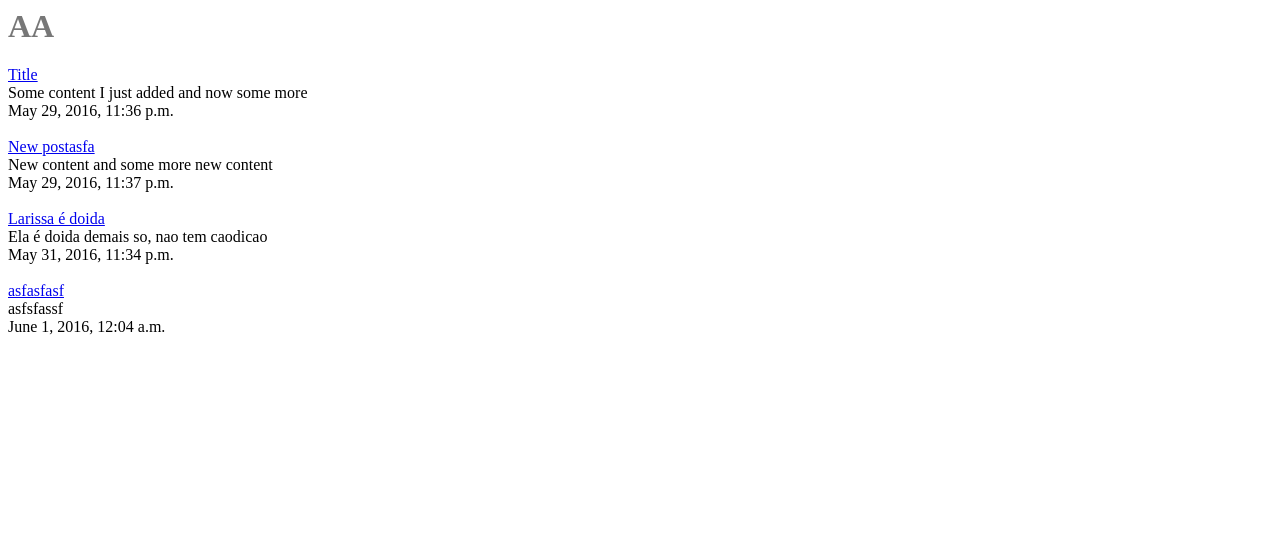
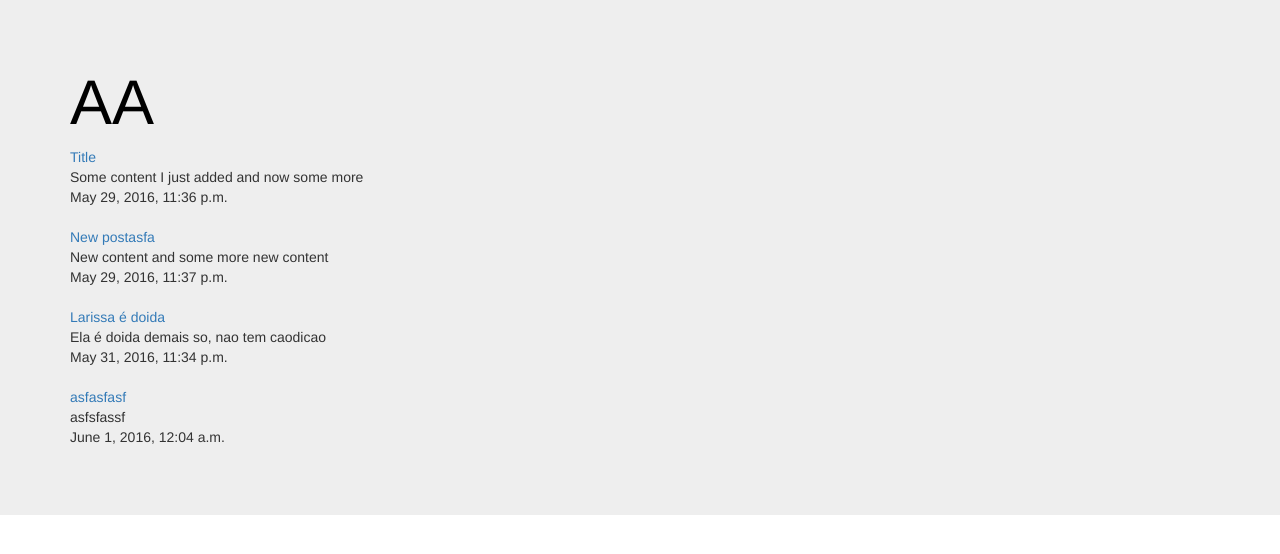
Before and after one commit to jeandiangelis/django-blog, a Django app: page /posts/ in a window 1280 px wide. Shown: the top 554 px of the page. Run offline with Django 3.2, Linux system fonts and the light colour scheme; data comes from the database, SQL or seed files in the repository; some libraries are stand-ins or nearby versions.

Commit message:
Bootstrap added

```diff
--- a/blogtutorial/settings.py
+++ b/blogtutorial/settings.py
@@ -127,3 +127,4 @@ STATICFILES_DIRS = [
 ]
 
 STATIC_ROOT = os.path.join(os.path.dirname(BASE_DIR), "static_cdn")
+MEDIA_ROOT = os.path.join(os.path.dirname(BASE_DIR), "media_cdn")
--- a/posts/views.py
+++ b/posts/views.py
@@ -25,8 +25,6 @@ def post_create(request):
         messages.success(request, "Success!")
 
         return HttpResponseRedirect(post.get_absolute_url())
-    else:
-        messages.error(request, "Something went wrong!")
 
     context = {
         "form": form,
--- a/static/css/base.css
+++ b/static/css/base.css
@@ -1,3 +1,3 @@
-h1 {
-    color: #777777;
+#teste {
+    color: #000000;
 }
--- a/templates/posts/base.html
+++ b/templates/posts/base.html
@@ -1,15 +1,25 @@
-<!--DOCTYPE html-->
+{% load staticfiles %}
+<!--DOCTYPE htmlti-->
 <html lang="en">
 <head>
     <meta charset="UTF-8">
     <title>{% block head_title %}Learn django! {% endblock head_title %}</title>
-    <link rel="stylesheet" href="/static/css/base.css">
+    <link rel="stylesheet" href='{% static "css/base.css" %}' />
+    <!-- Latest compiled and minified CSS -->
+    <link rel="stylesheet" href="https://maxcdn.bootstrapcdn.com/bootstrap/3.3.6/css/bootstrap.min.css" integrity="sha384-1q8mTJOASx8j1Au+a5WDVnPi2lkFfwwEAa8hDDdjZlpLegxhjVME1fgjWPGmkzs7" crossorigin="anonymous">
+    <!-- Optional theme -->
+    <link rel="stylesheet" href="https://maxcdn.bootstrapcdn.com/bootstrap/3.3.6/css/bootstrap-theme.min.css" integrity="sha384-fLW2N01lMqjakBkx3l/M9EahuwpSfeNvV63J5ezn3uZzapT0u7EYsXMjQV+0En5r" crossorigin="anonymous">
+
 </head>
 <body>
     {% include "posts/messages.html" %}
-    <div class="container">
-        {% block content %}
-        {% endblock content %}
+    <div class="jumbotron">
+        <div class="container">
+            {% block content %}
+            {% endblock content %}
+        </div>
     </div>
+<!-- Latest compiled and minified JavaScript -->
+<script src="https://maxcdn.bootstrapcdn.com/bootstrap/3.3.6/js/bootstrap.min.js" integrity="sha384-0mSbJDEHialfmuBBQP6A4Qrprq5OVfW37PRR3j5ELqxss1yVqOtnepnHVP9aJ7xS" crossorigin="anonymous"></script>
 </body>
 </html>
--- a/templates/posts/list.html
+++ b/templates/posts/list.html
@@ -1,7 +1,7 @@
 {% extends "posts/base.html" %}
 
 {% block content %}
-    <h1>AA</h1>
+    <h1 id="teste">AA</h1>
     {% for post in query_set %}
         <a href="{{ post.get_absolute_url }}">
             {{ post.title }} <br />
```
Also changed, not shown: 1 other file.
